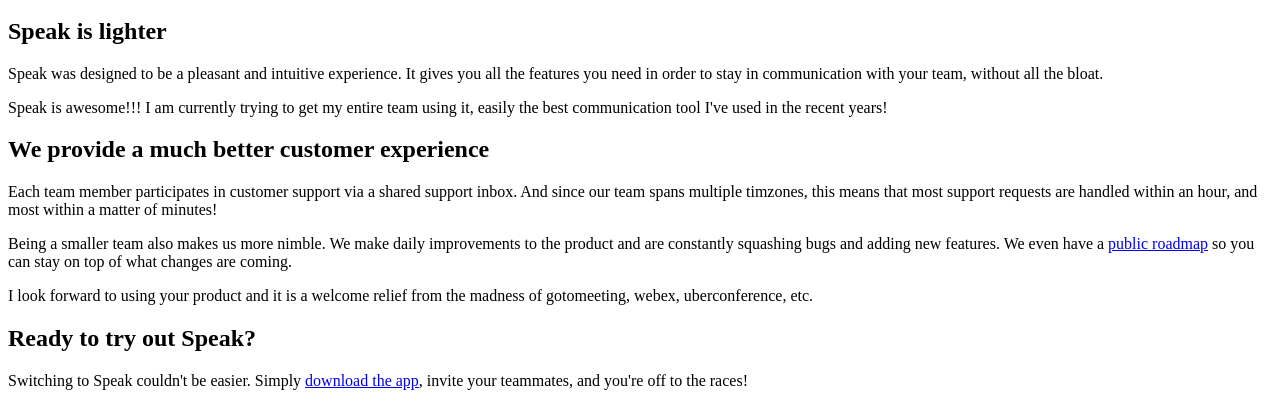
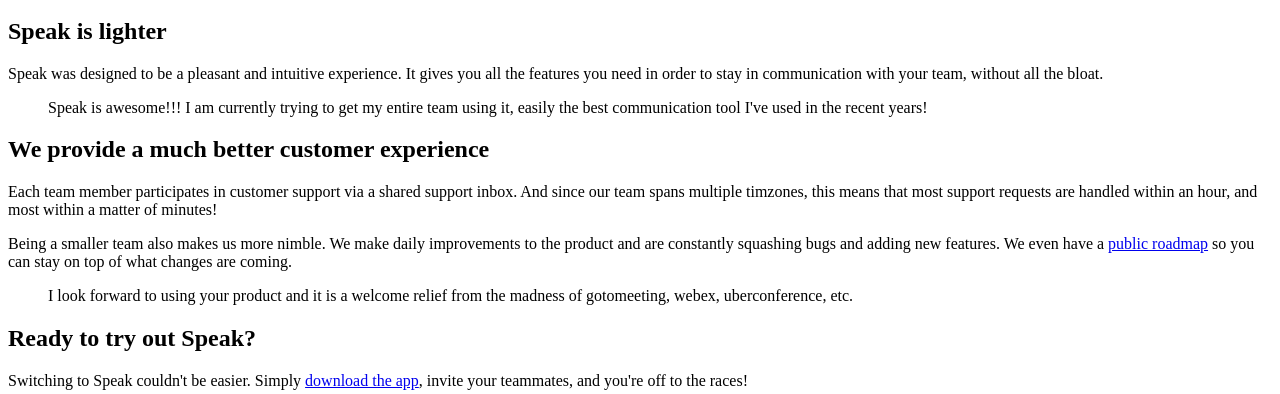
Before and after one commit to speak/website, a Jekyll site: the page built from comparison/speak-vs-gotomeeting/index.html, in a window 1280 px wide. Shown: the part 788-1182 px from the top of the page. Built offline with Jekyll 4.4.1, drawn with Linux system fonts in a browser that asks for light colours; nearby versions of some CDN libraries; a script that is not in the unit is left out.

Commit message:
blockquote

```diff
--- a/_sass/page.scss
+++ b/_sass/page.scss
@@ -21,9 +21,7 @@
   }
 
   blockquote {
-    font-style: italic;
-    border-left: 5px solid #000;
-    padding: 15px 0 15px 20px;
+    padding: 0;
     margin: 0;
   }
 
--- a/comparison/speak-vs-carrier-pigeons/index.html
+++ b/comparison/speak-vs-carrier-pigeons/index.html
@@ -26,11 +26,11 @@
   <div class="bar testimonial">
     <div class="container">
       <div class="fourteen offset-by-two columns">
-        <div class="wrapper">
+        <blockquote class="wrapper">
           <span>
             Our beloved pigeons served us well for many years, but it was time we got out of the dark ages of team communication. Thank you Speak!
           </span>
-        </div>
+        </blockquote>
       </div>
     </div>
   </div>
--- a/comparison/speak-vs-google-hangouts/index.html
+++ b/comparison/speak-vs-google-hangouts/index.html
@@ -35,11 +35,11 @@
   <div class="bar testimonial">
     <div class="container">
       <div class="fourteen offset-by-two columns">
-        <div class="wrapper">
+        <blockquote class="wrapper">
           <span>
             Speak works much better than Google Hangouts and all other products we've used. You guys did a good job on it, and we expect to keep using it!
           </span>
-        </div>
+        </blockquote>
       </div>
     </div>
   </div>
--- a/comparison/speak-vs-gotomeeting/index.html
+++ b/comparison/speak-vs-gotomeeting/index.html
@@ -34,11 +34,11 @@
   <div class="bar testimonial">
     <div class="container">
       <div class="fourteen offset-by-two columns">
-        <div class="wrapper">
+        <blockquote class="wrapper">
           <span>
             Speak is awesome!!! I am currently trying to get my entire team using it, easily the best communication tool I've used in the recent years!
           </span>
-        </div>
+        </blockquote>
       </div>
     </div>
   </div>
@@ -59,11 +59,11 @@
   <div class="bar testimonial">
     <div class="container">
       <div class="fourteen offset-by-two columns">
-        <div class="wrapper">
+        <blockquote class="wrapper">
           <span>
             I look forward to using your product and it is a welcome relief from the madness of gotomeeting, webex, uberconference, etc.
           </span>
-        </div>
+        </blockquote>
       </div>
     </div>
   </div>
--- a/comparison/speak-vs-webex/index.html
+++ b/comparison/speak-vs-webex/index.html
@@ -37,11 +37,11 @@
   <div class="bar testimonial">
     <div class="container">
       <div class="fourteen offset-by-two columns">
-        <div class="wrapper">
+        <blockquote class="wrapper">
           <span>
             The UX is awesome. Really simple way of starting a video chat with a coworker. I love the dock and user presence based on activity.
           </span>
-        </div>
+        </blockquote>
       </div>
     </div>
   </div>
```
Also changed, not shown: comparison/speak-vs-skype/index.html (+4 -4 lines).
